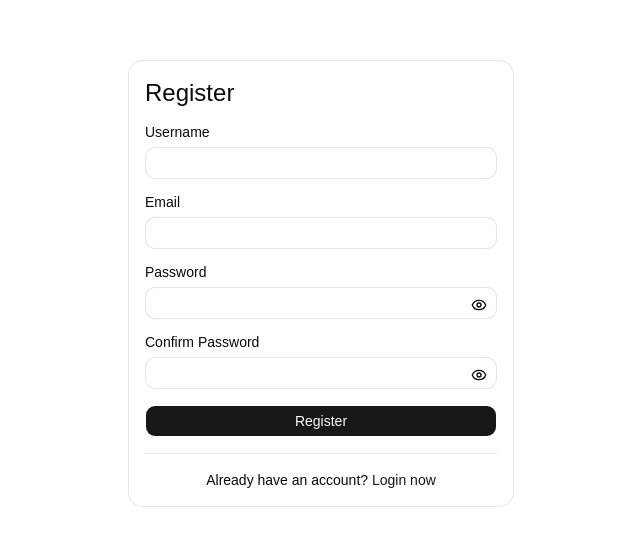
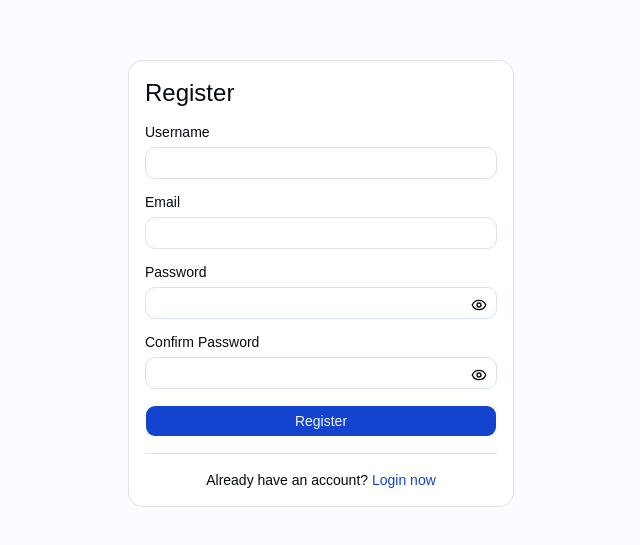
Before and after one commit to jakubp03/bt-revizer-frontend, a React (Vite) app: page /register in a window 1280 px wide. Shown: the part 117-662 px from the top of the page, without its empty margins (319-959 px from the left). Built offline with nearby package versions, Linux system fonts and the light colour scheme; no server answers.

Commit message:
feat(style): define color scheme

```diff
--- a/src/style/index.css
+++ b/src/style/index.css
@@ -6,72 +6,105 @@
 @custom-variant dark (&:is(.dark *));
 
 :root {
-  --background: oklch(1 0 0);
-  --foreground: oklch(0.145 0 0);
+  --background: oklch(0.99 0.005 264);
+  --foreground: oklch(0.14 0.025 264);
   --card: oklch(1 0 0);
-  --card-foreground: oklch(0.145 0 0);
+  --card-foreground: oklch(0.14 0.025 264);
   --popover: oklch(1 0 0);
-  --popover-foreground: oklch(0.145 0 0);
-  --primary: oklch(0.205 0 0);
-  --primary-foreground: oklch(0.985 0 0);
-  --secondary: oklch(0.97 0 0);
-  --secondary-foreground: oklch(0.205 0 0);
-  --muted: oklch(0.97 0 0);
-  --muted-foreground: oklch(0.556 0 0);
-  --accent: oklch(0.97 0 0);
-  --accent-foreground: oklch(0.205 0 0);
+  --popover-foreground: oklch(0.14 0.025 264);
+
+  --primary: oklch(0.46 0.22 264);
+  /* deep indigo */
+  --primary-foreground: oklch(0.98 0 0);
+
+  --secondary: oklch(0.94 0.04 264);
+  /* pale indigo tint */
+  --secondary-foreground: oklch(0.30 0.15 264);
+
+  --muted: oklch(0.96 0.02 264);
+  --muted-foreground: oklch(0.52 0.06 264);
+
+  --accent: oklch(0.87 0.13 280);
+  /* soft violet */
+  --accent-foreground: oklch(0.28 0.18 264);
+
   --destructive: oklch(0.577 0.245 27.325);
-  --border: oklch(0.922 0 0);
-  --input: oklch(0.922 0 0);
-  --ring: oklch(0.708 0 0);
-  --chart-1: oklch(0.809 0.105 251.813);
-  --chart-2: oklch(0.623 0.214 259.815);
-  --chart-3: oklch(0.546 0.245 262.881);
-  --chart-4: oklch(0.488 0.243 264.376);
-  --chart-5: oklch(0.424 0.199 265.638);
+  /* red — wrong answers */
+  --border: oklch(0.91 0.03 264);
+  --input: oklch(0.91 0.03 264);
+  --ring: oklch(0.46 0.22 264);
+
+  /* chart palette: indigo → blue → teal → amber → rose */
+  --chart-1: oklch(0.55 0.22 264);
+  --chart-2: oklch(0.60 0.19 228);
+  --chart-3: oklch(0.65 0.17 172);
+  --chart-4: oklch(0.73 0.17 85);
+  --chart-5: oklch(0.62 0.22 15);
+
+  /* semantic extras for quiz UI */
+  --success: oklch(0.64 0.19 145);
+  /* correct answer — emerald */
+  --success-foreground: oklch(0.98 0 0);
+  --warning: oklch(0.76 0.17 85);
+  /* partial / manual review — amber */
+  --warning-foreground: oklch(0.20 0 0);
+
   --radius: 0.625rem;
-  --sidebar: oklch(0.985 0 0);
-  --sidebar-foreground: oklch(0.145 0 0);
-  --sidebar-primary: oklch(0.205 0 0);
-  --sidebar-primary-foreground: oklch(0.985 0 0);
-  --sidebar-accent: oklch(0.97 0 0);
-  --sidebar-accent-foreground: oklch(0.205 0 0);
-  --sidebar-border: oklch(0.922 0 0);
-  --sidebar-ring: oklch(0.708 0 0);
+  --sidebar: oklch(0.96 0.03 264);
+  --sidebar-foreground: oklch(0.14 0.025 264);
+  --sidebar-primary: oklch(0.46 0.22 264);
+  --sidebar-primary-foreground: oklch(0.98 0 0);
+  --sidebar-accent: oklch(0.91 0.05 264);
+  --sidebar-accent-foreground: oklch(0.28 0.18 264);
+  --sidebar-border: oklch(0.88 0.04 264);
+  --sidebar-ring: oklch(0.46 0.22 264);
 }
 
 .dark {
-  --background: oklch(0.145 0 0);
-  --foreground: oklch(0.985 0 0);
-  --card: oklch(0.205 0 0);
-  --card-foreground: oklch(0.985 0 0);
-  --popover: oklch(0.205 0 0);
-  --popover-foreground: oklch(0.985 0 0);
-  --primary: oklch(0.922 0 0);
-  --primary-foreground: oklch(0.205 0 0);
-  --secondary: oklch(0.269 0 0);
-  --secondary-foreground: oklch(0.985 0 0);
-  --muted: oklch(0.269 0 0);
-  --muted-foreground: oklch(0.708 0 0);
-  --accent: oklch(0.269 0 0);
-  --accent-foreground: oklch(0.985 0 0);
-  --destructive: oklch(0.704 0.191 22.216);
+  --background: oklch(0.13 0.02 264);
+  --foreground: oklch(0.97 0.01 264);
+  --card: oklch(0.18 0.025 264);
+  --card-foreground: oklch(0.97 0.01 264);
+  --popover: oklch(0.18 0.025 264);
+  --popover-foreground: oklch(0.97 0.01 264);
+
+  --primary: oklch(0.72 0.18 264);
+  /* lighter indigo for dark bg */
+  --primary-foreground: oklch(0.13 0.02 264);
+
+  --secondary: oklch(0.24 0.04 264);
+  --secondary-foreground: oklch(0.92 0.02 264);
+
+  --muted: oklch(0.24 0.03 264);
+  --muted-foreground: oklch(0.62 0.05 264);
+
+  --accent: oklch(0.32 0.10 280);
+  --accent-foreground: oklch(0.92 0.02 264);
+
+  --destructive: oklch(0.66 0.22 22);
   --border: oklch(1 0 0 / 10%);
-  --input: oklch(1 0 0 / 15%);
-  --ring: oklch(0.556 0 0);
-  --chart-1: oklch(0.809 0.105 251.813);
-  --chart-2: oklch(0.623 0.214 259.815);
-  --chart-3: oklch(0.546 0.245 262.881);
-  --chart-4: oklch(0.488 0.243 264.376);
-  --chart-5: oklch(0.424 0.199 265.638);
-  --sidebar: oklch(0.205 0 0);
-  --sidebar-foreground: oklch(0.985 0 0);
-  --sidebar-primary: oklch(0.488 0.243 264.376);
-  --sidebar-primary-foreground: oklch(0.985 0 0);
-  --sidebar-accent: oklch(0.269 0 0);
-  --sidebar-accent-foreground: oklch(0.985 0 0);
+  --input: oklch(1 0 0 / 14%);
+  --ring: oklch(0.72 0.18 264);
+
+  --chart-1: oklch(0.72 0.18 264);
+  --chart-2: oklch(0.68 0.17 228);
+  --chart-3: oklch(0.70 0.16 172);
+  --chart-4: oklch(0.76 0.16 85);
+  --chart-5: oklch(0.70 0.20 15);
+
+  --success: oklch(0.68 0.18 145);
+  --success-foreground: oklch(0.13 0 0);
+  --warning: oklch(0.78 0.16 85);
+  --warning-foreground: oklch(0.13 0 0);
+
+  --sidebar: oklch(0.18 0.025 264);
+  --sidebar-foreground: oklch(0.97 0.01 264);
+  --sidebar-primary: oklch(0.72 0.18 264);
+  --sidebar-primary-foreground: oklch(0.13 0.02 264);
+  --sidebar-accent: oklch(0.28 0.05 264);
+  --sidebar-accent-foreground: oklch(0.92 0.02 264);
   --sidebar-border: oklch(1 0 0 / 10%);
-  --sidebar-ring: oklch(0.556 0 0);
+  --sidebar-ring: oklch(0.72 0.18 264);
 }
 
 @theme inline {
```
